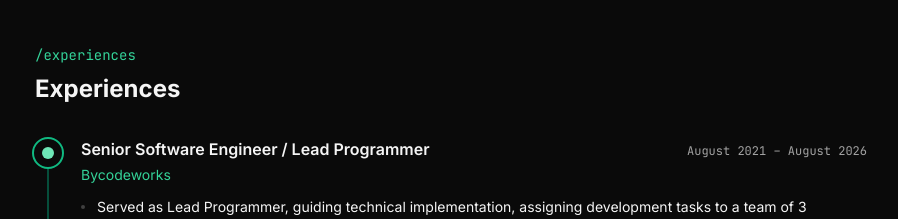
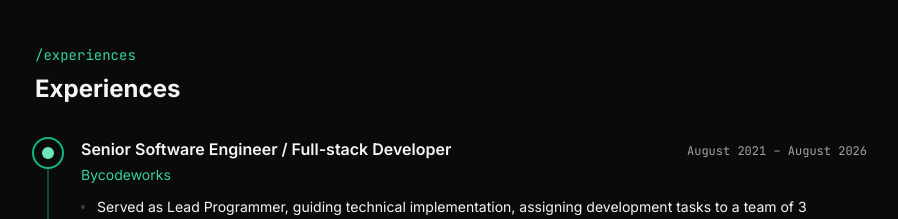
Before and after one commit to joashnoble/portfolio, a React (Vite) app: page / in a window 1280 px wide. Shown: the part 1520-1739 px from the top of the page, without its empty margins (301-1199 px from the left). Built offline with nearby package versions, Linux system fonts and the light colour scheme.

Commit message:
Add favicon and local test for worker

```diff
--- a/index.html
+++ b/index.html
@@ -3,7 +3,8 @@
 <head>
     <meta charset="utf-8" />
     <meta name="viewport" content="width=device-width, initial-scale=1, shrink-to-fit=no" />
-    <title>Joash Jezreel Lucas Noble — Senior Software Engineer / Lead Programmer</title>
+    <title>Joash Jezreel Lucas Noble — Senior Software Engineer / Full-stack Developer</title>
+    <link rel="icon" href="/public/favicon.png" />
     <meta name="description" content="Full-stack software engineer building reliable, scalable web applications and business solutions." />
 
     <link rel="preconnect" href="https://fonts.googleapis.com">
--- a/src/data/site.js
+++ b/src/data/site.js
@@ -184,7 +184,7 @@ export const academicTimeline = [
 
 export const experienceTimeline = [
   {
-    title: "Senior Software Engineer / Lead Programmer",
+    title: "Senior Software Engineer / Full-stack Developer",
     org: "Bycodeworks",
     period: "August 2021 – August 2026",
     points: [
```
Also changed, not shown: public/favicon.png (added), 1 other file (tests, documents, lock files or other folders).
